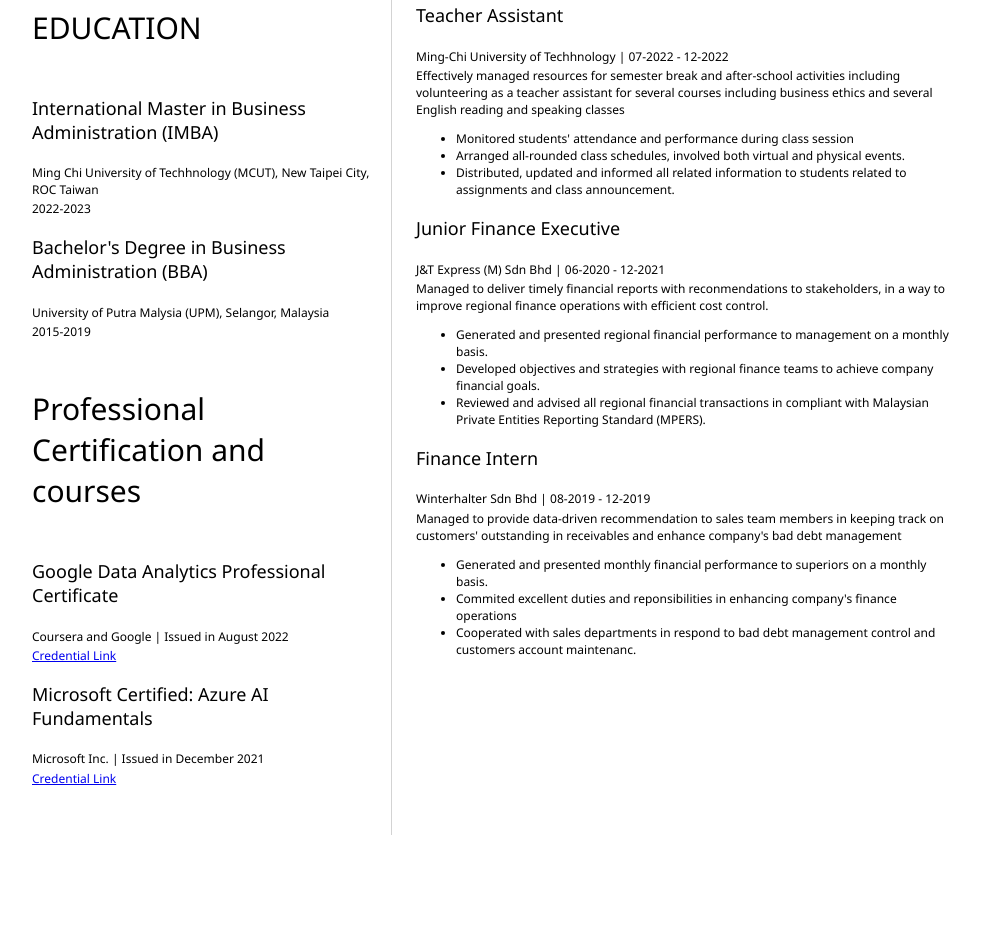
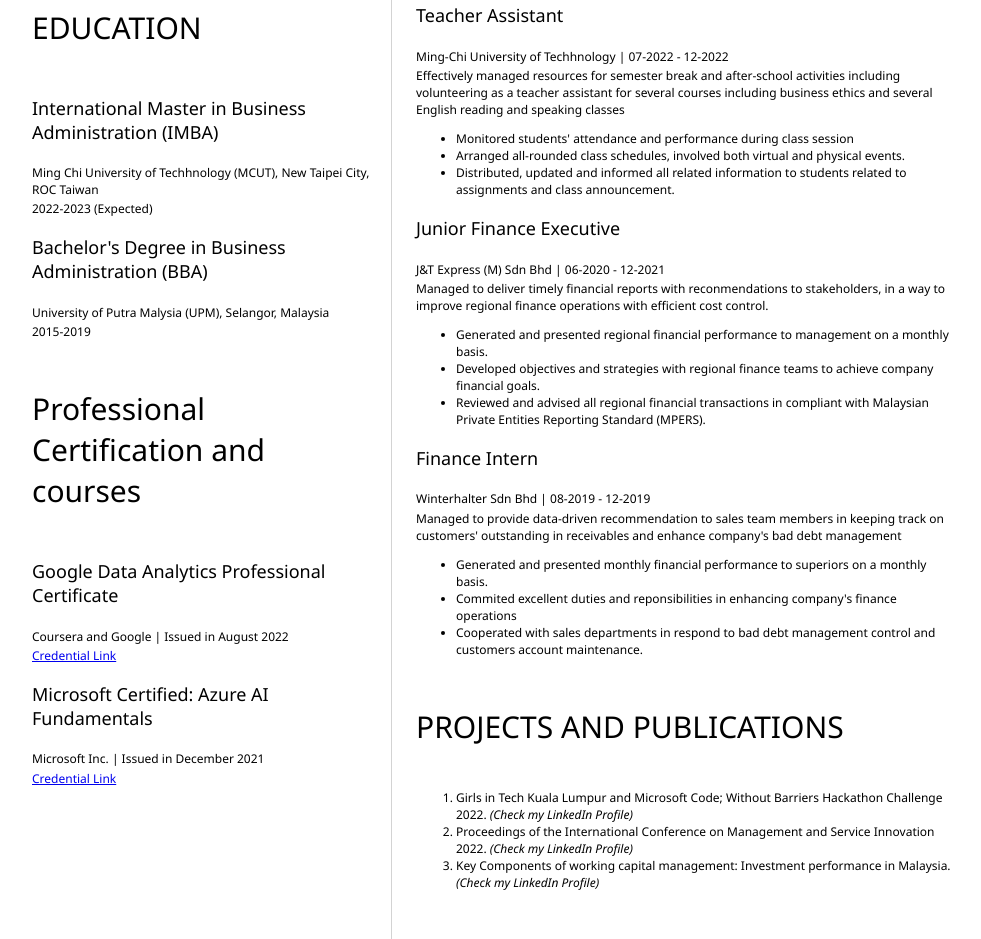
Before and after one commit to YanneseCode/my-resume, a plain HTML site: page Index.html in a window 1280 px wide. Shown: the part 666-1605 px from the top of the page, without its empty margins (152-1133 px from the left). Before the commit the page ends 1501 px from the top, so only its background shows below. Drawn offline with Linux system fonts and the light colour scheme.

Commit message:
Update Index.html

```diff
--- a/Index.html
+++ b/Index.html
@@ -11,7 +11,7 @@
 			<!-- resume header with your name and title -->
 			<h1>LOO PUI YAN</h1>
 			<hr>
-			Master Student | Junior Data Analyst
+			Master Student | Graduate student in Data Analytics
 			<hr>
 		</header>
 		<main>
@@ -45,7 +45,7 @@
                         Ming Chi University of Techhnology (MCUT), New Taipei City, ROC Taiwan
                     </p>
                     <p>
-                        2022-2023
+                        2022-2023 (Expected)
                     </p>
                     <h3>Bachelor's Degree in Business Administration (BBA)</h3>
                     <p>
@@ -121,10 +121,18 @@
                     <ul>
                             <li>Generated and presented monthly financial performance to superiors on a monthly basis.</li>
                             <li>Commited excellent duties and reponsibilities in enhancing company's finance operations</li>
-                            <li>Cooperated with sales departments in respond to bad debt management control and customers account maintenanc.</li>
+                            <li>Cooperated with sales departments in respond to bad debt management control and customers account maintenance.</li>
                     </ul>
 				</section>
-
+				<section>
+		<h2>PROJECTS AND PUBLICATIONS</h2>
+		<!-- your project achievements -->
+                    <ol>
+                            <li>Girls in Tech Kuala Lumpur and Microsoft Code; Without Barriers Hackathon Challenge 2022. <i>(Check my LinkedIn Profile)</i></li>
+			    <li>Proceedings of the International Conference on Management and Service Innovation 2022. <i>(Check my LinkedIn Profile)</i></li>
+                            <li>Key Components of working capital management: Investment performance in Malaysia. <i>(Check my LinkedIn Profile)</i></li>
+			    </ol>
+			    </section>
 			</article>
 		</main>
 	</body>
```
